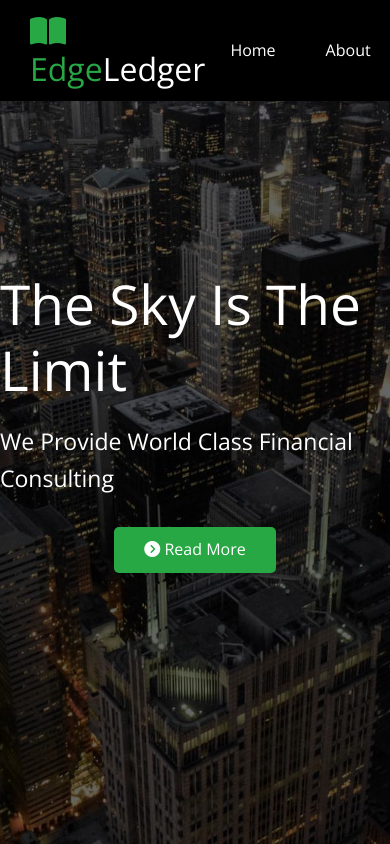
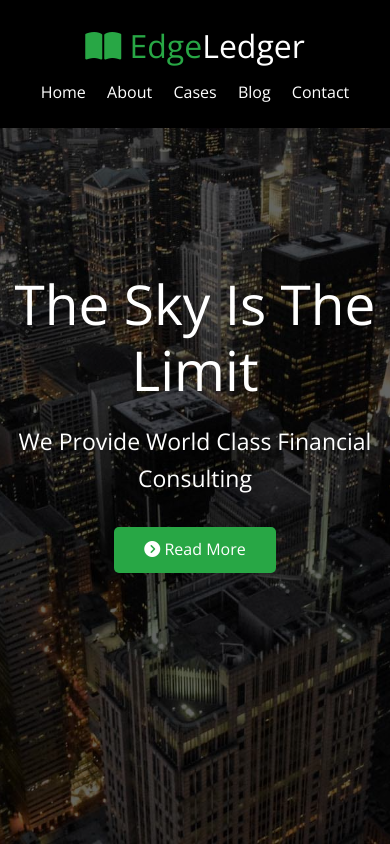
Before and after one commit to SaboyaDev/edge_ledger, a plain HTML site: page index.html in a window 390 px wide. Drawn offline with nearby package versions, Linux system fonts and the light colour scheme.

Commit message:
Mobile first hero section completed

```diff
--- a/css/style.css
+++ b/css/style.css
@@ -62,36 +62,24 @@ img {
 /* Navbar */
 .navbar {
   position: fixed;
-  top: 0; /* Maybe Remove */
+  text-align: center;
   width: 100%;
   padding: 12px 0;
   background-color: var(--black);
   z-index: 11;
 }
 
-.navbar .container {
-  display: flex;
-  align-items: center;
-  justify-content: space-between;
-}
-
 .navbar .logo {
   cursor: pointer;
   font-weight: 400;
+  margin: 15px 0;
 }
 
 .navbar ul {
   position: relative;
   display: flex;
-}
-
-.navbar a {
-  padding: 0 5px;
-  margin: 10px 20px;
-}
-
-.navbar li:last-child a {
-  margin-right: 0;
+  justify-content: space-around;
+  margin-bottom: 10px;
 }
 
 .navbar a:hover {
@@ -105,6 +93,7 @@ img {
   flex-direction: column;
   justify-content: center;
   align-items: center;
+  text-align: center;
 }
 
 .content h1 {
--- a/index.html
+++ b/index.html
@@ -23,6 +23,7 @@
     <!-- Styling  -->
     <link rel="stylesheet" href="css/utilities.css " />
     <link rel="stylesheet" href="css/style.css" />
+    <link rel="stylesheet" href="css/media_queries.css" />
 
     <title>Welcome To EdgeLedger</title>
   </head>
```
Also changed, not shown: css/media_queries.css (added, +25 -0 lines).
